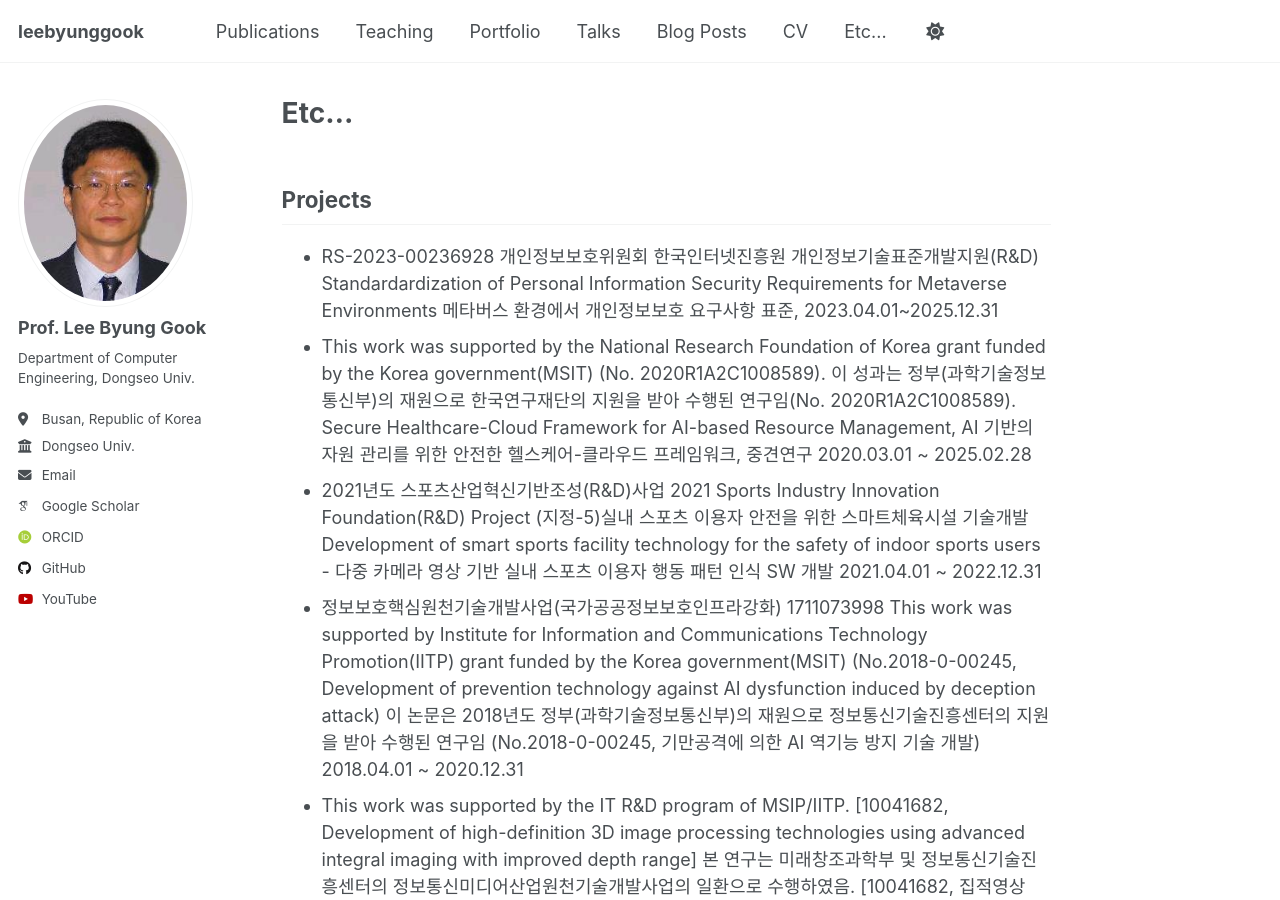
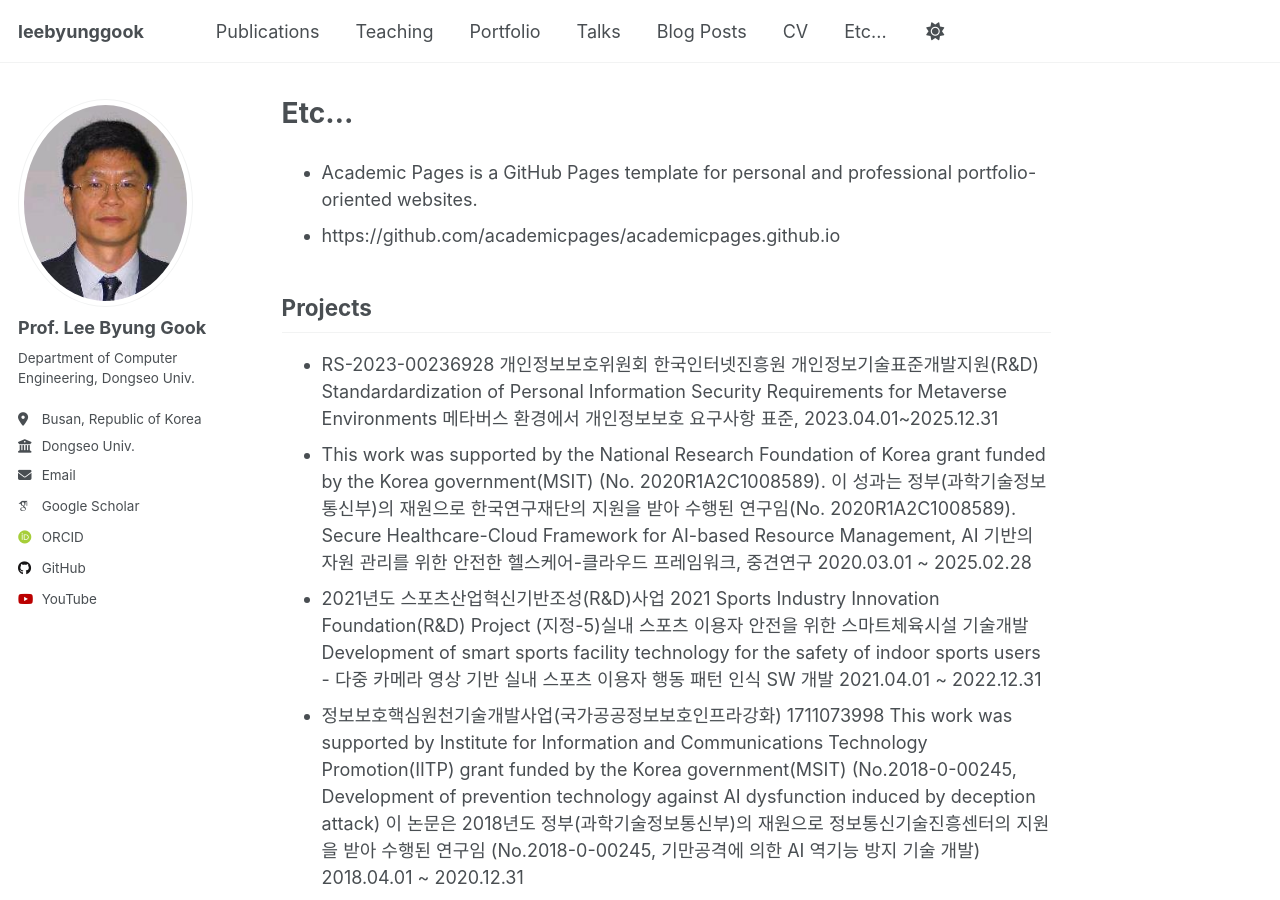
Before and after one commit to leebyunggook/leebyunggook.github.io, a Jekyll site: the page built from _pages/markdown.md, in a window 1280 px wide and 900 px high. Built offline with Jekyll 4.4.1, drawn with Linux system fonts in a browser that asks for light colours; emoji names are drawn with the system emoji font; some web fonts are replaced.

Commit message:
Update markdown.md

```diff
--- a/_pages/markdown.md
+++ b/_pages/markdown.md
@@ -6,6 +6,9 @@ redirect_from:
   - /md/
   - /markdown.html
 ---
+
+* Academic Pages is a GitHub Pages template for personal and professional portfolio-oriented websites.
+* https://github.com/academicpages/academicpages.github.io
 
 ## Projects
 
```
